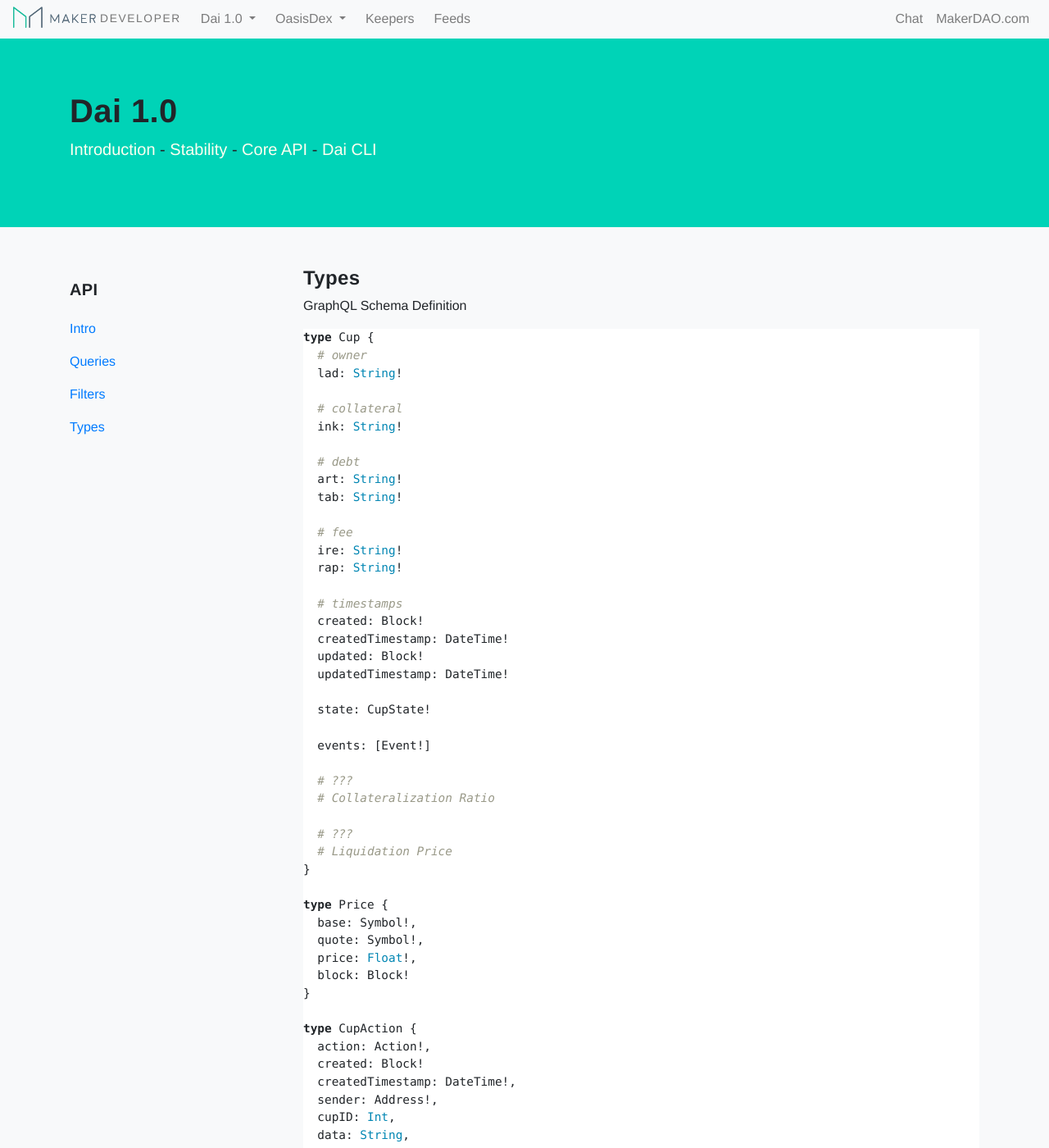
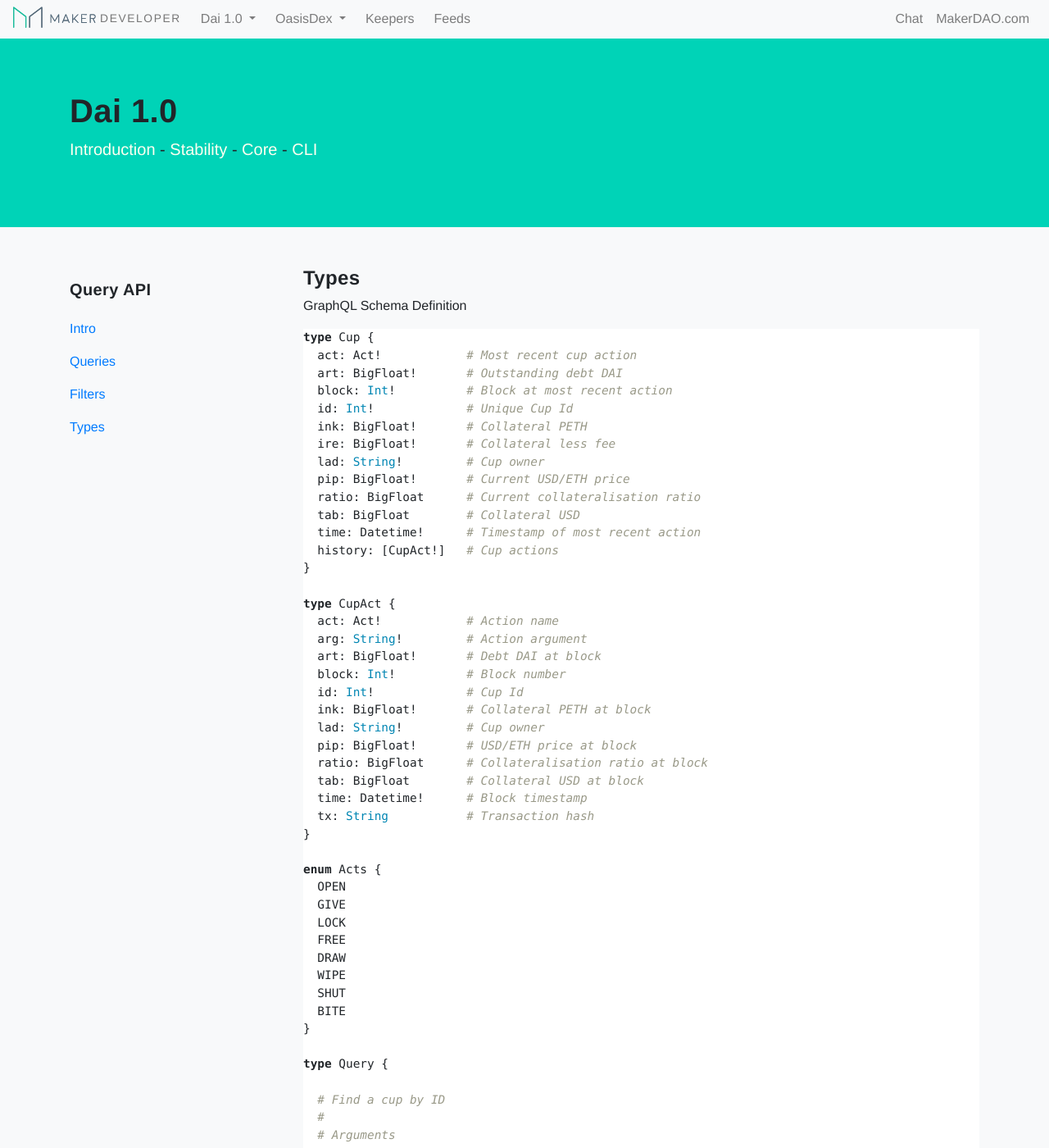
Before and after one commit to makerdao/developer.makerdao.com, a Jekyll site: the page built from dai/1/graphql/types.md, in a window 1280 px wide and 1400 px high. Shown: the whole window at 82% size. Built offline with Jekyll 4.4.1, drawn with Linux system fonts in a browser that asks for light colours; nearby versions of some CDN libraries; some of the changed text lies outside the part shown.

Commit message:
graphql types

````diff
--- a/_includes/dai/nav.html
+++ b/_includes/dai/nav.html
@@ -4,6 +4,7 @@
 <p class="lead">
 <a href={{ "dai/1/" | relative_url }}>Introduction</a> -
 <a href={{ "dai/1/stability" | relative_url }}>Stability</a> -
-<a href={{ "dai/1/api/" | relative_url }}>Core API</a> -
-<a href={{ "dai/1/cli" | relative_url }}>Dai CLI</a>
+<a href={{ "dai/1/api/" | relative_url }}>Core</a> -
+<a href={{ "dai/1/cli" | relative_url }}>CLI</a>
+<!--<a href={{ "dai/1/graphql" | relative_url }}>Query API</a>-->
 </p>
--- a/_includes/nav.html
+++ b/_includes/nav.html
@@ -20,7 +20,7 @@
         <!--
         <a class="dropdown-item" href={{ "dai/1/usage-disabled" | relative_url }}>Use cases</a>
         -->
-        <a class="dropdown-item" href={{ "dai/1/api" | relative_url }}>Core API</a>
+        <a class="dropdown-item" href={{ "dai/1/api" | relative_url }}>Core System</a>
         <a class="dropdown-item" href={{ "dai/1/cli" | relative_url }}>Dai CLI</a>
       </div>
     </li>
--- a/_layouts/dai/graphql.html
+++ b/_layouts/dai/graphql.html
@@ -12,7 +12,7 @@
       <div class="container">
         <div class="row">
           <div class="col-sm-3 side-panel">
-            <h5>API</h5>
+            <h5>Query API</h5>
             <ul class="nav flex-column">
               <li class="nav-item">
                 <a class="nav-link" href={{ "dai/1/graphql/" | relative_url }}>Intro</a>
--- a/dai/1/graphql/types.md
+++ b/dai/1/graphql/types.md
@@ -10,52 +10,44 @@ GraphQL Schema Definition
 
 ```graphql
 type Cup {
-  # owner
-  lad: String!
-
-  # collateral
-  ink: String!
-
-  # debt
-  art: String!
-  tab: String!
-
-  # fee
-  ire: String!
-  rap: String!
-
-  # timestamps
-  created: Block!
-  createdTimestamp: DateTime!
-  updated: Block!
-  updatedTimestamp: DateTime!
-
-  state: CupState!
-
-  events: [Event!]
-
-  # ???
-  # Collateralization Ratio
-
-  # ???
-  # Liquidation Price
+  act: Act!            # Most recent cup action
+  art: BigFloat!       # Outstanding debt DAI
+  block: Int!          # Block at most recent action
+  id: Int!             # Unique Cup Id
+  ink: BigFloat!       # Collateral PETH
+  ire: BigFloat!       # Collateral less fee
+  lad: String!         # Cup owner
+  pip: BigFloat!       # Current USD/ETH price
+  ratio: BigFloat      # Current collateralisation ratio
+  tab: BigFloat        # Collateral USD
+  time: Datetime!      # Timestamp of most recent action
+  history: [CupAct!]   # Cup actions
 }
 
-type Price {
-  base: Symbol!,
-  quote: Symbol!,
-  price: Float!,
-  block: Block!
+type CupAct {
+  act: Act!            # Action name
+  arg: String!         # Action argument
+  art: BigFloat!       # Debt DAI at block
+  block: Int!          # Block number
+  id: Int!             # Cup Id
+  ink: BigFloat!       # Collateral PETH at block
+  lad: String!         # Cup owner
+  pip: BigFloat!       # USD/ETH price at block
+  ratio: BigFloat      # Collateralisation ratio at block
+  tab: BigFloat        # Collateral USD at block
+  time: Datetime!      # Block timestamp
+  tx: String           # Transaction hash
 }
 
-type CupAction {
-  action: Action!,
-  created: Block!
-  createdTimestamp: DateTime!,
-  sender: Address!,
-  cupID: Int,
-  data: String,
-  txHash: String
+enum Acts {
+  OPEN
+  GIVE
+  LOCK
+  FREE
+  DRAW
+  WIPE
+  SHUT
+  BITE
 }
 
 type Query {
@@ -64,10 +56,8 @@ type Query {
   #
   # Arguments
   # id: The cup ID.
-  # block: Optionally specify a block height
   getCup(
     id: Int!,
-    block: Block
   ): Cup
 
   # Perform a search across cups
@@ -79,22 +69,11 @@ type Query {
   # specified cup ID.
   # after: Returns the elements in the list that come after the
   # specified cup ID.
-  # beforeBlock: Returns the elements in the list that come before the
-  # specified block height.
-  # after: Returns the elements in the list that come after the
-  # specified block height.
-  # lad: Returns cups belonging to the specified address
-  # block: Block height
-  # states: Return cups with states in the specified list
   allCups(
     first: Int,
     last: Int,
     before: Int,
-    after: Int,
-    beforeBlock: Block,
-    afterBlock: Block,
-    lad: Address
-    states: [String]
+    after: Int
   ): [Cup]
 
   # Perform a search across cup actions
@@ -104,74 +83,11 @@ type Query {
   # last: Returns the last _n_ elements from the list.
   # after: Returns the elements in the list that come after the
   # specified block.
-  # before: Returns the elements in the list that come before the
-  # specified block.
-  # sender: Returns events by sender
-  # actions: Return events with actions in the specified list
   allCupActs(
-    first: Block,
-    after: Block,
-    last: Block,
-    before: Block,
-    sender: Address,
-    actions: [Action]
-  )
-
-  air: String
-  axe: String
-  chi: String
-  fee: String
-  fit: String
-  fix: String
-  fog: String
-  cap: String
-  ice: String
-  ink: String
-  joy: String
-  mat: String
-  par: String
-  per: String
-  pie: String
-  pep: String
-  pip: String
-  rhi: String
-  s2s: String
-  tag: String
-  tapAsk: String
-  tapBid: String
-  tapGap: String
-  tau: String
-  tax: String
-  tubAsk: String
-  tubBid: String
-  tubGap: String
-  way: String
-  woe: String
+    first: Int,
+    last: Int,
+    before: Int,
+    after: Int
+  ): [CupAct]
 }
-
-enum CupState {
-  EMPTY
-  FUNDED
-  DRAWN
-}
-
-enum Acts {
-  JOIN
-  EXIT
-  BOOM
-  BUST
-  CAGE
-  CASH
-  OPEN
-  GIVE
-  LOCK
-  FREE
-  DRAW
-  WIPE
-  SHUT
-  BITE
-}
-
-scalar Address
-scalar Block
 ```
````
Also changed, not shown: dai/1/api/index.md (+54 -1 lines), dai/1/graphql/index.md (+5 -11 lines).
